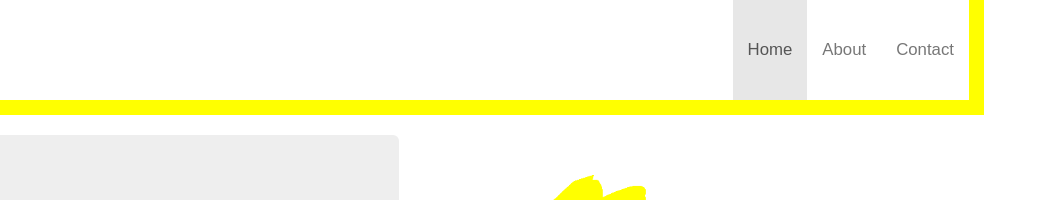
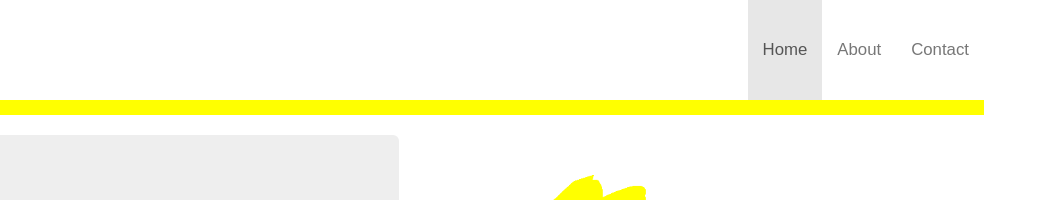
Before and after one commit to iuliaL/Portfolio, a plain HTML site: page index.html in a window 1280 px wide. Shown: the top 200 px of the page, 241-1280 px from the left. Drawn offline with nearby package versions, Linux system fonts and the light colour scheme; a web font is replaced by a local one.

Commit message:
navbar no border right

```diff
--- a/index.html
+++ b/index.html
@@ -16,7 +16,7 @@
 	</head>
 	<body>
 		<nav class="navbar navbar-default navbar-reset">
-  			<div class="container-fluid">
+  			<div class="container-fluid container-fluid-max-width">
     			<!-- Brand and button for toggle when less than 768px -->
 				    <div class="navbar-header">
 				      <button type="button" class="navbar-toggle collapsed nav-btn" data-toggle="collapse" data-target="#nav" aria-expanded="false">
--- a/style.scss
+++ b/style.scss
@@ -29,7 +29,7 @@ body {
 .nav-border-bottom-right {
 	@media (min-width: 769px){
 		  border-bottom: 15px solid yellow;
-		  border-right: 15px solid yellow;
+		  //border-right: 15px solid yellow;
 		}
  }
 .nav-btn {
```
Also changed, not shown: style.css, 1 other file.
